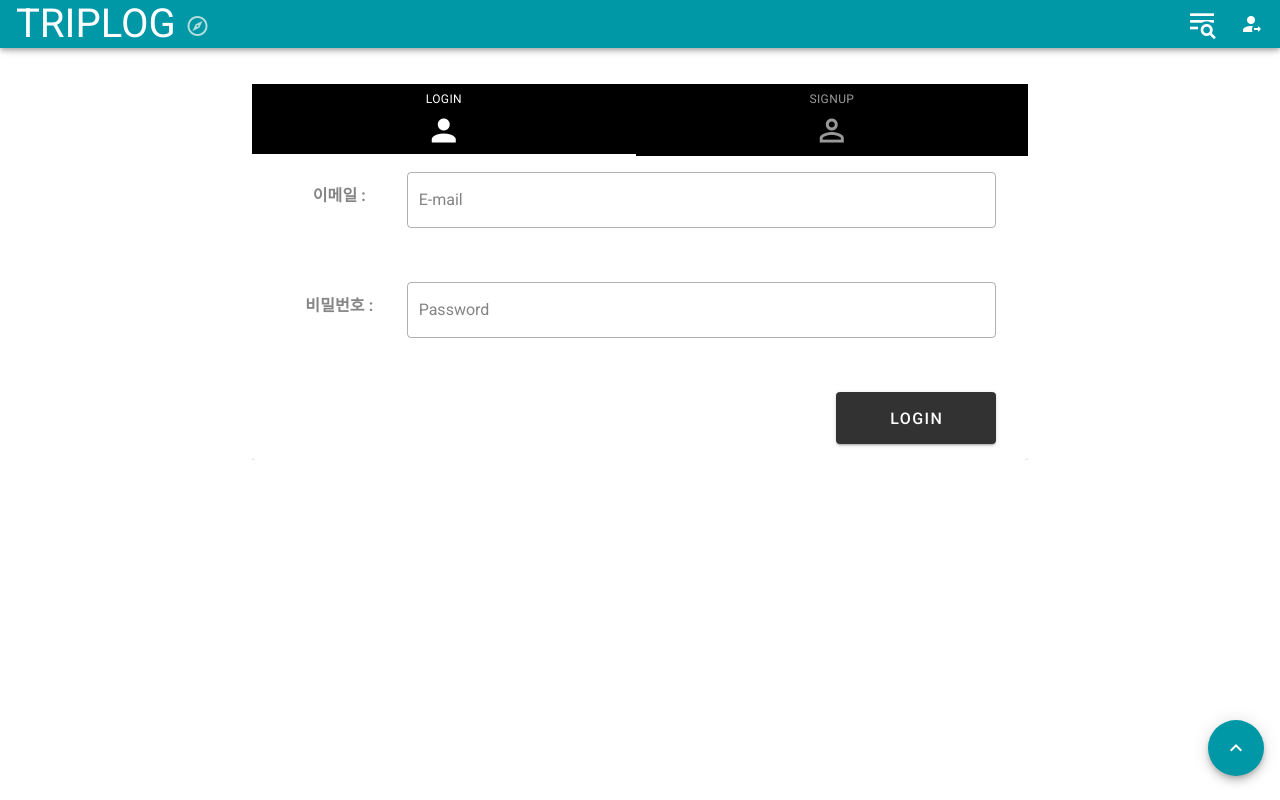
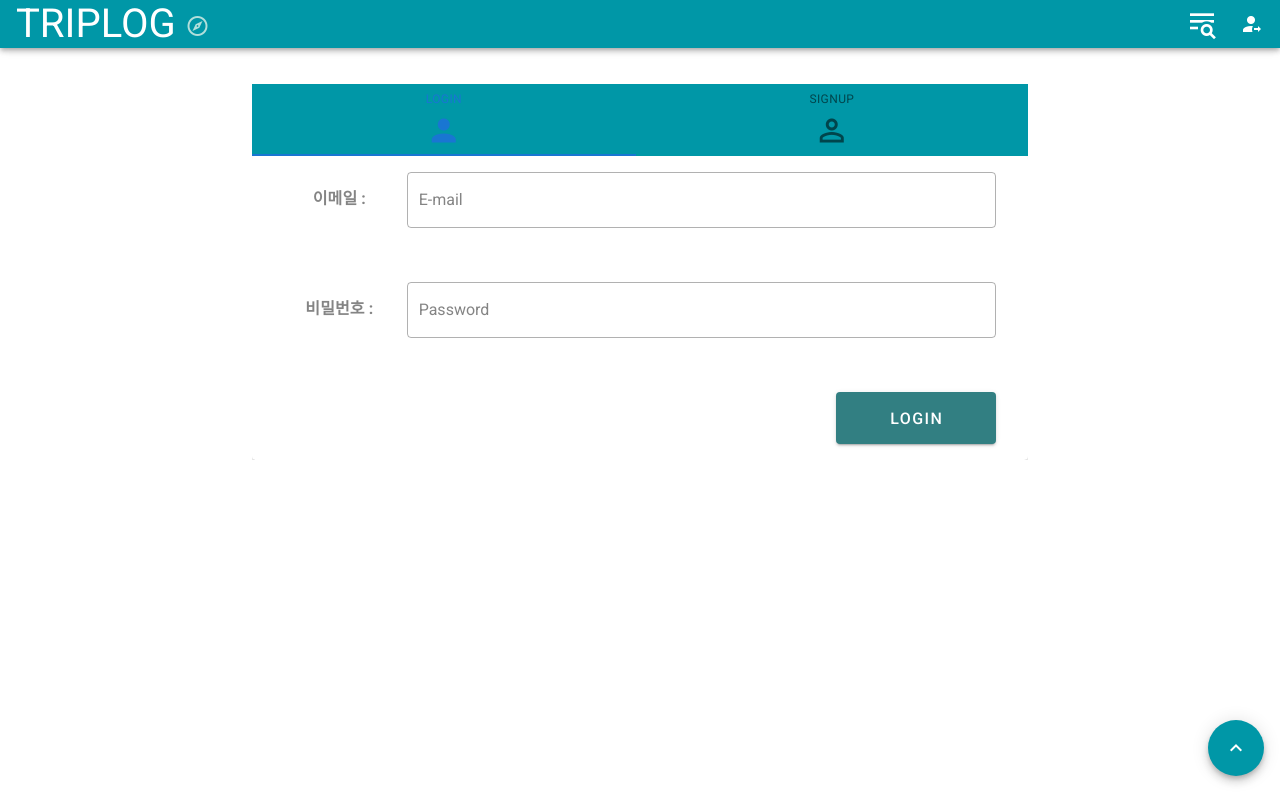
Before and after one commit to nem-sh/Triplog, a Vue app in the folder frontend/: page /login in a window 1280 px wide. Built offline with nearby package versions, Linux system fonts and the light colour scheme; what vue-masonry, vue-moment would draw is missing.

Commit message:
S03P13B207-40 위치 변경

```diff
--- a/frontend/src/components/account/Login.vue
+++ b/frontend/src/components/account/Login.vue
@@ -4,7 +4,7 @@
 
       <v-container>
         <div>
-          <v-tabs v-model="tab" show-arrows background-color="black accent-4" icons-and-text dark grow>
+          <v-tabs v-model="tab" show-arrows background-color="cyan darken-2" icons-and-text teal grow>
           <v-tabs-slider></v-tabs-slider>
           <v-tab v-for="i in tabs" :key="i">
             <v-icon large>{{i.icon}}</v-icon>
@@ -15,7 +15,7 @@
                 <v-card-text>
                   <v-form @submit.prevent="login" >
                     <v-row>
-                      <v-col cols="2" style="padding-right:0px;"><p align="center" style="font-size:16px; margin-top:13px;font-weight:bold; margin-right:0px; align-text:conter; "> 이메일 :  </p></v-col>
+                      <v-col cols="2" style="padding-right:0px;"><p align="center" style="font-size:16px; margin-top:16px;font-weight:bold; margin-right:0px; align-text:conter; "> 이메일 :  </p></v-col>
                       <v-col cols="10">
                          <v-text-field v-model="email" label="E-mail" required
                         type="text"
@@ -24,7 +24,7 @@
                         placeholder="이메일을 입력하세요"
                         ></v-text-field>
                       </v-col>
-                      <v-col cols="2" style="padding-right:0px;"><p align="center" style="font-size:16px; margin-top:13px;font-weight:bold; margin-right:0px; align-text:conter; "> 비밀번호 :  </p></v-col>
+                      <v-col cols="2" style="padding-right:0px;"><p align="center" style="font-size:16px; margin-top:16px;font-weight:bold; margin-right:0px; align-text:conter; "> 비밀번호 :  </p></v-col>
                       <v-col cols="10">
                         <v-text-field  label="Password"
                         type="password"
@@ -41,7 +41,7 @@
                         </v-col>
                       <v-spacer></v-spacer>
                       <v-col class="d-flex" cols="12" sm="3" xsm="12" align-end>
-                        <v-btn type="submit" x-large block color="black"><p style="color:white; margin-bottom:0px;"> Login</p></v-btn>
+                        <v-btn type="submit" x-large block color="cyan darken-4"><p style="color:white; margin-bottom:0px;"> Login</p></v-btn>
                       </v-col>
                     </v-row>
 
@@ -59,7 +59,7 @@
                     name="frmForm"
                     @submit.prevent="registryMyself">
                     <v-row>
-                      <v-col cols="2" style="padding-right:0px;"><p align="center" style="font-size:16px; margin-top:13px;font-weight:bold; margin-right:0px; align-text:conter; "> 이메일 :  </p></v-col>
+                      <v-col cols="2" style="padding-right:0px;"><p align="center" style="font-size:16px; margin-top:16px;font-weight:bold; margin-right:0px; align-text:conter; "> 이메일 :  </p></v-col>
                       <v-col cols="10">
                         <v-text-field v-model="customer.email" label="E-mail" required
                         placeholder="이메일을 입력하세요"
@@ -69,7 +69,7 @@
                         outlined
                         ></v-text-field>
                       </v-col>
-                      <v-col cols="2" style="padding-right:0px;"><p align="center" style="font-size:16px; margin-top:13px;font-weight:bold; margin-right:0px; align-text:conter; "> 별명 :  </p></v-col>
+                      <v-col cols="2" style="padding-right:0px;"><p align="center" style="font-size:16px; margin-top:16px;font-weight:bold; margin-right:0px; align-text:conter; "> 별명 :  </p></v-col>
                       <v-col cols="10">
                         <v-text-field v-model="customer.nickname"
                           data-msg="별명"
@@ -79,7 +79,7 @@
                           placeholder="별명을 입력하세요"
                           label="Nickname"></v-text-field>
                       </v-col>
-                      <v-col cols="2" style="padding-right:0px;"><p align="center" style="font-size:16px; margin-top:13px;font-weight:bold; margin-right:0px; align-text:conter; "> 이름 :  </p></v-col>
+                      <v-col cols="2" style="padding-right:0px;"><p align="center" style="font-size:16px; margin-top:16px;font-weight:bold; margin-right:0px; align-text:conter; "> 이름 :  </p></v-col>
                       <v-col cols="10">
                         <v-text-field v-model="customer.cname"
                         label="Name"
@@ -91,7 +91,7 @@
                         data-msg="이름"
                         ></v-text-field>
                       </v-col>
-                      <v-col cols="2" style="padding-right:0px;"><p align="center" style="font-size:16px; margin-top:13px;font-weight:bold; margin-right:0px; align-text:conter; "> 비밀번호 :  </p></v-col>
+                      <v-col cols="2" style="padding-right:0px;"><p align="center" style="font-size:16px; margin-top:16px;font-weight:bold; margin-right:0px; align-text:conter; "> 비밀번호 :  </p></v-col>
                       <v-col cols="10">
                         <v-text-field block v-model="customer.password"
                           type="password"
@@ -105,7 +105,7 @@
                         </v-text-field>
 
                       </v-col>
-                      <v-col cols="2" style="padding-right:0px;"><p align="center" style="font-size:16px; margin-top:13px;font-weight:bold; margin-right:0px; align-text:conter; "> 비밀번호 확인 :  </p></v-col>
+                      <v-col cols="2" style="padding-right:0px;"><p align="center" style="font-size:16px; margin-top:16px;font-weight:bold; margin-right:0px; align-text:conter; "> 비밀번호 확인 :  </p></v-col>
                       <v-col cols="10">
                         <v-text-field
                         data-msg="패스워드 재확인"
@@ -122,7 +122,7 @@
                       </v-col>
                       <v-spacer></v-spacer>
                       <v-col class="d-flex ml-auto" cols="12">
-                          <v-btn type="submit" x-large block color="black"><p style="color:white; margin-bottom:0px;">SignUp</p> </v-btn>
+                          <v-btn type="submit" x-large block color="cyan darken-4"><p style="color:white; margin-bottom:0px;">SignUp</p> </v-btn>
                       </v-col>
                     </v-row>
 
```
